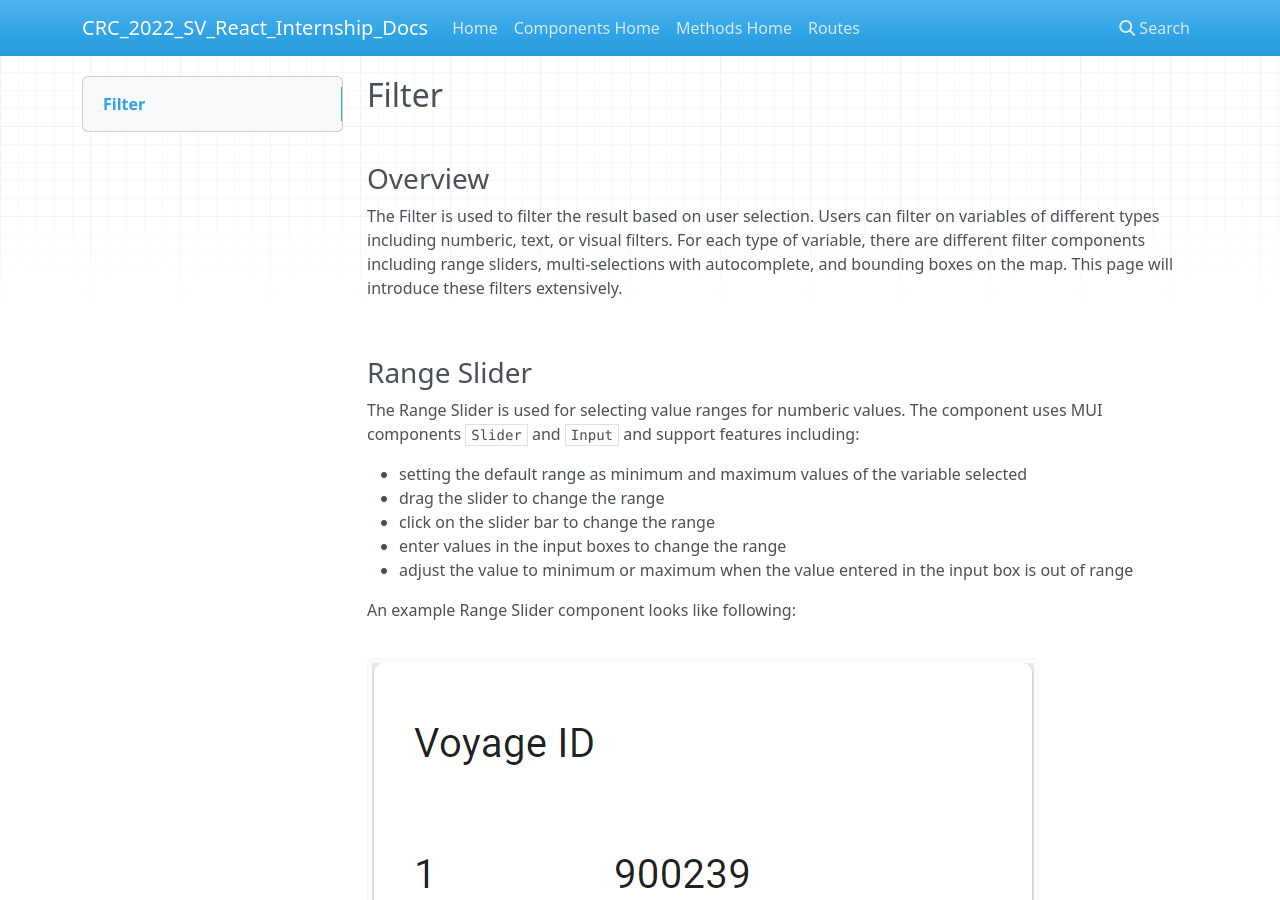
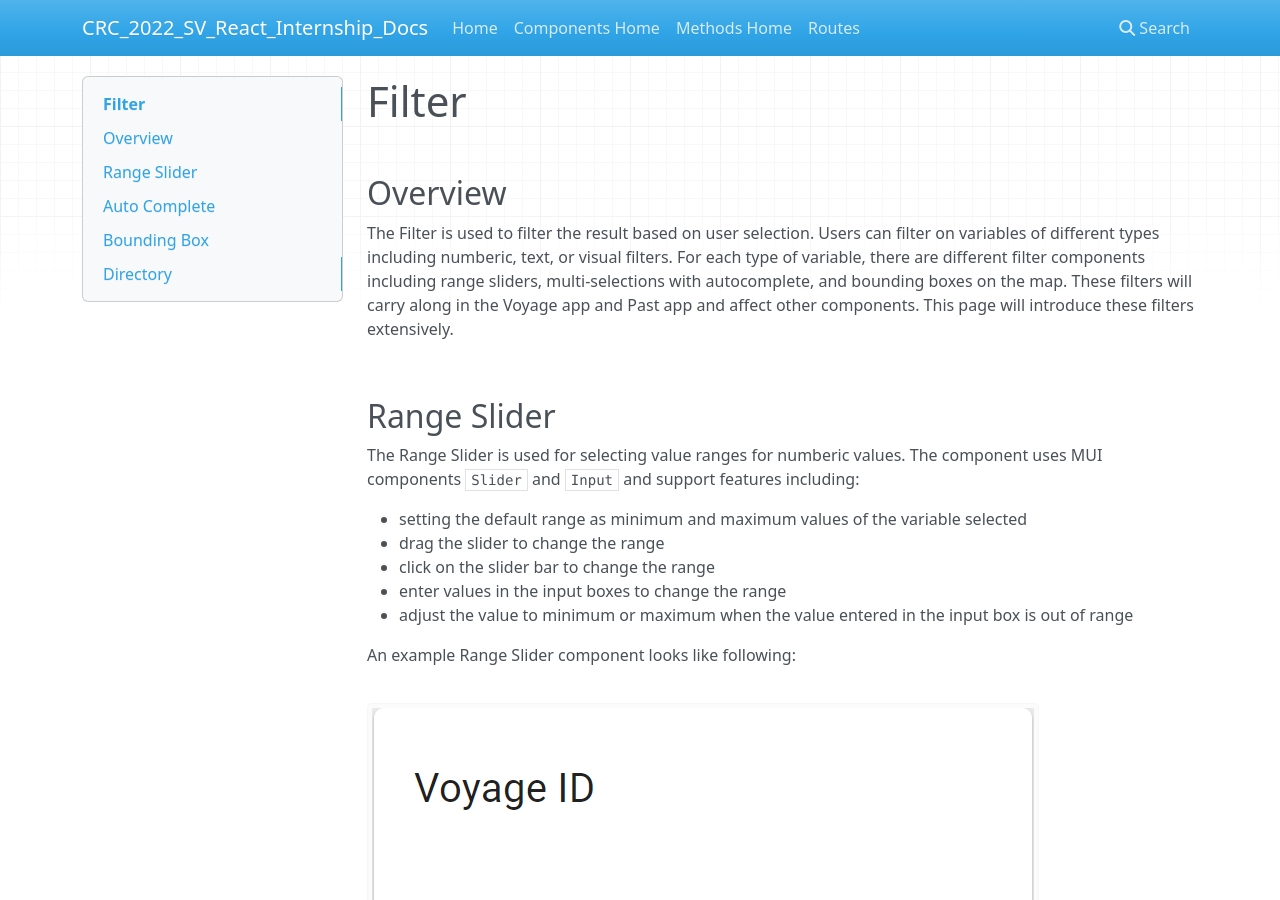
Before and after one commit to chenlize96/CRC_2022_SV_React_Internship_Docs, an MkDocs documentation site: the page built from docs/Components/Filter.md, in a window 1280 px wide and 900 px high. Built offline with MkDocs 1.6.1, drawn with Linux system fonts in a browser that asks for light colours; nearby versions of some CDN libraries.

Commit message:
Adjust filter doc format & Add some filter object doc

````diff
--- a/docs/Components/Filter.md
+++ b/docs/Components/Filter.md
@@ -1,13 +1,13 @@
-## Filter
+# Filter
 
 &nbsp;
 
-### Overview
-The Filter is used to filter the result based on user selection. Users can filter on variables of different types including numberic, text, or visual filters. For each type of variable, there are different filter components including range sliders, multi-selections with autocomplete, and bounding boxes on the map. This page will introduce these filters extensively.
+## Overview
+The Filter is used to filter the result based on user selection. Users can filter on variables of different types including numberic, text, or visual filters. For each type of variable, there are different filter components including range sliders, multi-selections with autocomplete, and bounding boxes on the map. These filters will carry along in the Voyage app and Past app and affect other components. This page will introduce these filters extensively.
 
 &nbsp;
 
-### Range Slider
+## Range Slider
 
 The Range Slider is used for selecting value ranges for numberic values. The component uses MUI components `Slider` and `Input` and support features including:
 
@@ -22,12 +22,12 @@ An example Range Slider component looks like following:
 ![Example Range Slider](./Slider.png)
 
 
-#### External Component Used
+### External Component Used
 - [MUI Slider](https://mui.com/material-ui/api/slider/)
 - [MUI Input](https://mui.com/material-ui/api/input/)
 
 
-#### Functions
+### Functions
 |  Name     |   Functionality  |
 | -------   |  --------------- |
 |  GetSlider  |   Render range slider component based on the varibale selected       |
@@ -37,9 +37,9 @@ An example Range Slider component looks like following:
 
 &nbsp;
 
-### Auto Complete
+## Auto Complete
 
-#### Overview
+### Overview
 The Autocomplete component is used for making suggestions of search terms based on the current user input. It is used both at the past/ and voyage/ endpoint
 
 The Autocomplete component support features including:
@@ -52,13 +52,13 @@ The Autocomplete component support features including:
 
 &nbsp;
 
-#### External Package Used
-##### Leaflet
+### External Package Used
+#### Leaflet
 - [Material UI](https://mui.com)
 
 &nbsp;
 
-#### Functions
+### Functions
 |  Name     |   Functionality  |
 | -------   |  --------------- |
 | endpoint   |  Switch between past/ and voyage/ endpoint for fetch requests  |
@@ -66,9 +66,9 @@ The Autocomplete component support features including:
 | onChange    |  Resets search object each time user input is changed   |
 | renderInput    | Displays user input in the search box and updates textInput for post request |
 
-### Bounding Box
+## Bounding Box
 
-### Directory
+## Directory
 ```
 src
 |
````
Also changed, not shown: docs/Methods/Filter_Object.md (+71 -0 lines).
